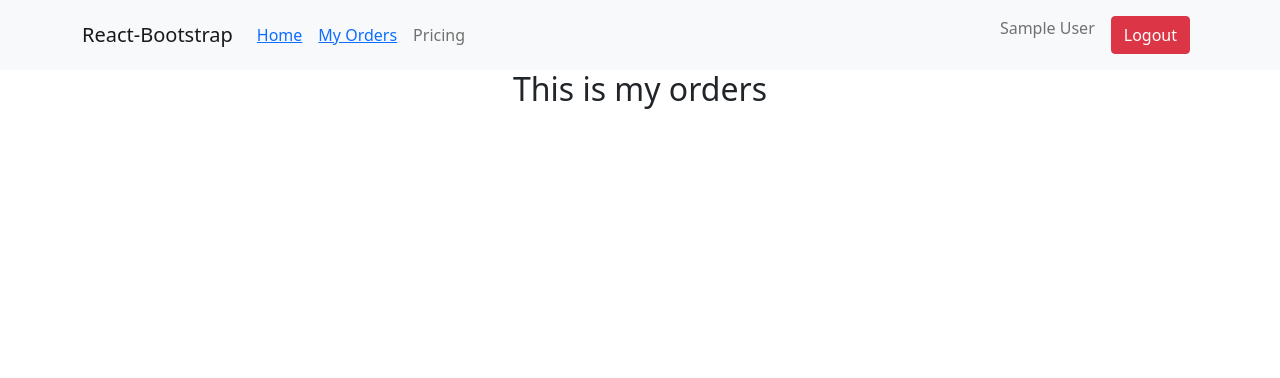
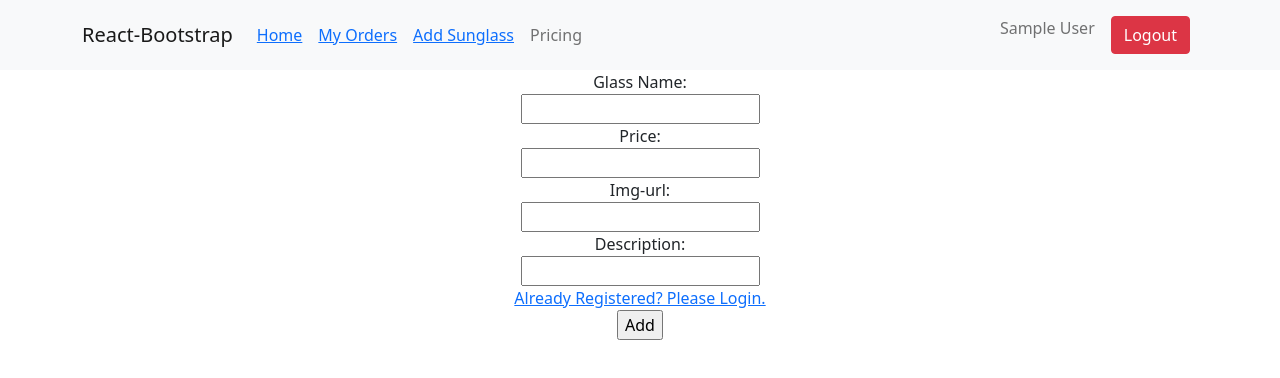
Before and after one commit to sourabahmed/glassy-mart-client-side, a React (Create React App) app: page /addSunglass in a window 1280 px wide. Shown: the top 378 px of the page. Built offline with nearby package versions, Linux system fonts and the light colour scheme; no server answers; sample sign-in values are in the browser's storage.

Commit message:
service-added

```diff
--- a/package.json
+++ b/package.json
@@ -7,11 +7,7 @@
     "@testing-library/react": "^11.1.0",
     "@testing-library/user-event": "^12.1.10",
     "bootstrap": "^5.1.3",
-    "cors": "^2.8.5",
-    "dotenv": "^10.0.0",
-    "express": "^4.17.1",
     "firebase": "^9.4.0",
-    "mongodb": "^4.1.4",
     "react": "^17.0.2",
     "react-bootstrap": "^2.0.2",
     "react-dom": "^17.0.2",
--- a/src/App.js
+++ b/src/App.js
@@ -2,6 +2,7 @@ import 'bootstrap/dist/css/bootstrap.min.css';
 import { BrowserRouter as Router, Switch, Route } from 'react-router-dom';
 import './App.css';
 import AuthProvider from './context/AuthContext/AuthContext';
+import AddSunglass from './pages/Home/AddSunglass/AddSunglass';
 import Home from './pages/Home/Home/Home';
 import Login from './pages/Login/Login/Login';
 import Register from './pages/Login/Register/Register';
@@ -26,8 +27,11 @@ function App() {
             <Route path='/register'>
               <Register></Register>
             </Route>
-            <PrivateRoute to='/myorders'>
+            <PrivateRoute path='/myorders'>
               <MyOrders></MyOrders>
+            </PrivateRoute>
+            <PrivateRoute path='/addSunglass'>
+              <AddSunglass></AddSunglass>
             </PrivateRoute>
           </Switch>
         </Router>
--- /dev/null
+++ b/src/pages/Home/AddSunglass/AddSunglass.js
@@ -0,0 +1,56 @@
+import React from 'react';
+import { useForm } from "react-hook-form";
+import { Link } from 'react-router-dom';
+import Navigation from '../../Shared/Navigation/Navigation';
+
+
+const AddSunglass = () => {
+    const { register, handleSubmit, reset } = useForm();
+
+    const onSubmit = data => {
+        fetch('http://localhost:5000/services', {
+            method: 'POST',
+            headers:{
+                'Content-Type': 'application/json'
+            },
+            body: JSON.stringify(data)
+        })
+        .then(res => res.json())
+        .then(data => {
+            console.log(data);
+            reset(handleSubmit);
+        })
+    }
+    return (
+        <div>
+            <Navigation></Navigation>
+            <form onSubmit={handleSubmit(onSubmit)}>
+                <label>
+                    Glass Name: <br />
+                    <input type="text" {...register("productName")} />
+                </label>
+                <br/>
+                <label>
+                    Price: <br />
+                    <input type="text" {...register("price")} />
+                </label>
+                <br/>
+                <label>
+                    Img-url: <br/>
+                    <input type="text" {...register("url")} />
+                </label>
+                <br/>
+                <label>
+                    Description: <br/>
+                    <input type="text" {...register("description")} />
+                </label>
+                <br/>
+                <Link to='/login'>Already Registered? Please Login.</Link>
+                <br/>
+                <input type="submit" value="Add" />
+            </form>
+        </div>
+    );
+};
+
+export default AddSunglass;
--- a/src/pages/Home/Home/Home.js
+++ b/src/pages/Home/Home/Home.js
@@ -1,11 +1,13 @@
 import React from 'react';
 import Footer from '../../Shared/Footer/Footer';
 import Navigation from '../../Shared/Navigation/Navigation';
+import Services from '../Services/Services'
 
 const Home = () => {
     return (
         <div>
             <Navigation></Navigation>
+            <Services></Services>
             <h2>This is home</h2>
             <Footer></Footer>
         </div>
--- /dev/null
+++ b/src/pages/Home/Service/Service.js
@@ -0,0 +1,11 @@
+import React from 'react';
+
+const Service = () => {
+    return (
+        <div>
+
+        </div>
+    );
+};
+
+export default Service;
--- /dev/null
+++ b/src/pages/Home/Services/Services.js
@@ -0,0 +1,24 @@
+import React, { useEffect, useState } from 'react';
+import Service from '../Service/Service';
+
+const Services = () => {
+    const [services, setServices] = useState([]);
+    console.log(services);
+    useEffect(() => {
+        fetch('http://localhost:5000/services')
+        .then(res => res.json())
+        .then(data => setServices(data))
+    } ,[])
+    return (
+        <div>
+            {
+                services.map(service => <Service
+                service={service}
+                key={service._id}
+                ></Service>)
+            }
+        </div>
+    );
+};
+
+export default Services;
--- a/src/pages/Login/Register/Register.js
+++ b/src/pages/Login/Register/Register.js
@@ -43,7 +43,7 @@ const Register = () => {
                 <br/>
                 <Link to='/login'>Already Registered? Please Login.</Link>
                 <br/>
-                <input type="submit" />
+                <input type="submit" value="Register" />
             </form>
         </div>
     );
--- a/src/pages/Shared/Navigation/Navigation.js
+++ b/src/pages/Shared/Navigation/Navigation.js
@@ -17,6 +17,9 @@ const Navigation = () => {
                         </Nav.Link>
                         <Nav.Link >
                             <Link to='/myorders'>My Orders</Link>
+                        </Nav.Link>
+                        <Nav.Link >
+                            <Link to='/addSunglass'>Add Sunglass</Link>
                         </Nav.Link>
                         <Nav.Link href="#pricing">Pricing</Nav.Link>
                     </Nav>
```
Also changed, not shown: 2 other files (tests, documents, lock files or other folders).
